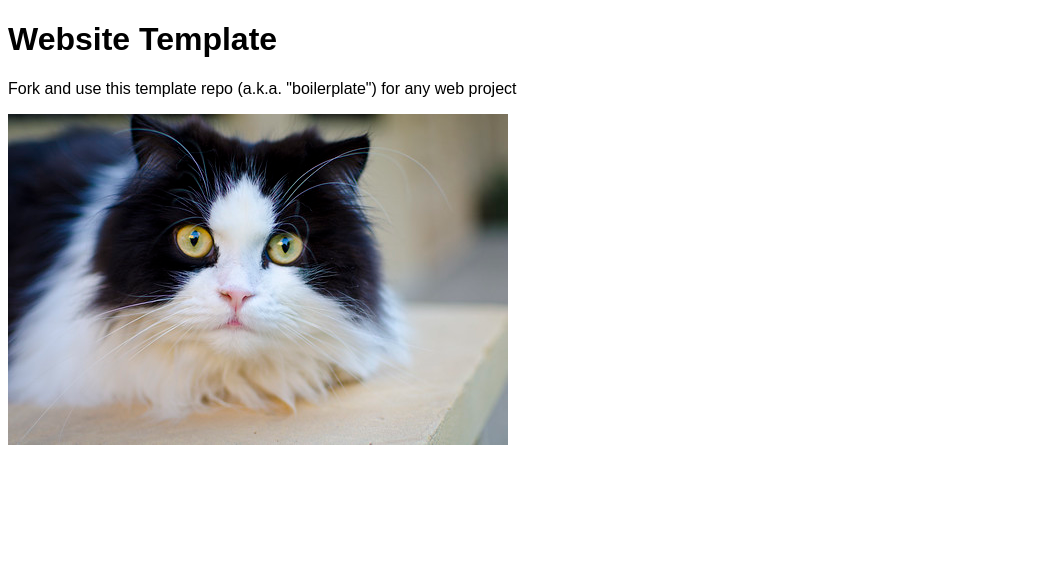
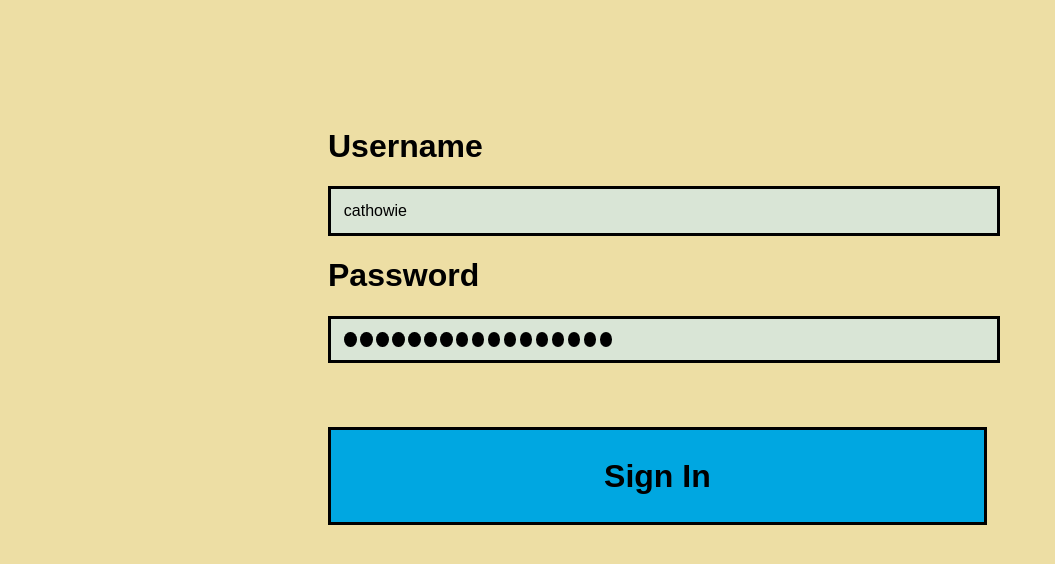
Before and after one commit to rayStettler/final-project, a plain HTML site: page index.html in a window 1280 px wide. Shown: the whole page, without its empty margins (0-1055 px from the left). Drawn offline with Linux system fonts and the light colour scheme.

Commit message:
login page

```diff
--- a/assets/css/styles.css
+++ b/assets/css/styles.css
@@ -3,3 +3,34 @@
 * {
 	font-family: Arial;
 }
+
+.container {
+  display: flex;       /* Aligns circles in a row */
+  gap: 0.25vw;          /* Space between circles */
+  /*justify-content: center; /* Centers the line on the page */
+}
+
+.circle {
+  width: 1vw;
+  height: 0.40vw;
+  background-color: #000000;
+  border-radius: 50%; /* Turns square into a circle */
+  padding: 0.4vw 0;
+}
+
+.userPswdBox {
+	border: 0.25vw solid black; /* Creates the box outline */
+	padding: 1vw;           /* Adds space between the text and the border */
+	width: 50vw;            /* Sets the width of the box */
+	background-color: #D9E5D6; /* Optional background color */
+}
+.signInBox {
+	border: 0.25vw solid black; /* Creates the box outline */
+	padding: 0.5vw;           /* Adds space between the text and the border */
+	width: 50vw;            /* Sets the width of the box */
+	display: flex;
+	justify-content: center; /* Horizontal centering */
+	align-items: center;
+	margin-top: 5vw;
+	background-color: #00A7E1; /* Optional background color */
+}
--- a/index.html
+++ b/index.html
@@ -2,14 +2,50 @@
 <html lang="en">
 <head>
 	<meta charset="utf-8">
-	<title>Website Template</title>
+	<title>login page</title>
 	<link rel="stylesheet" href="./assets/css/styles.css">
 </head>
-<body>
+<body style="background-color: #EDDEA4;">
 
-	<h1>Website Template</h1>
+	<!--<h1>Website Template</h1>
 	<p>Fork and use this template repo (a.k.a. "boilerplate") for any web project</p>
 	<img src="assets/img/cat.jpg" alt="">
+-->
+
+
+	<div style="margin-left: 25vw; margin-top: 10vw;">
+		<h1>Username</h1>
+		<div class="userPswdBox">
+			<a>cathowie</a>
+		</div>
+		<h1>Password</h1>
+		<div class="userPswdBox">
+			<div class="container">
+				<div class="circle"></div>
+				<div class="circle"></div>
+				<div class="circle"></div>
+				<div class="circle"></div>
+				<div class="circle"></div>
+				<div class="circle"></div>
+				<div class="circle"></div>
+				<div class="circle"></div>
+				<div class="circle"></div>
+				<div class="circle"></div>
+				<div class="circle"></div>
+				<div class="circle"></div>
+				<div class="circle"></div>
+				<div class="circle"></div>
+				<div class="circle"></div>
+				<div class="circle"></div>
+				<div class="circle"></div>
+			</div>
+		</div>
+		<div class="signInBox">
+			<h1>Sign In</h1>
+		</div>
+	</div>
+
+
 
 	<script src="./assets/js/main.js"></script>
 </body>
```
Also changed, not shown: 1 other file.
